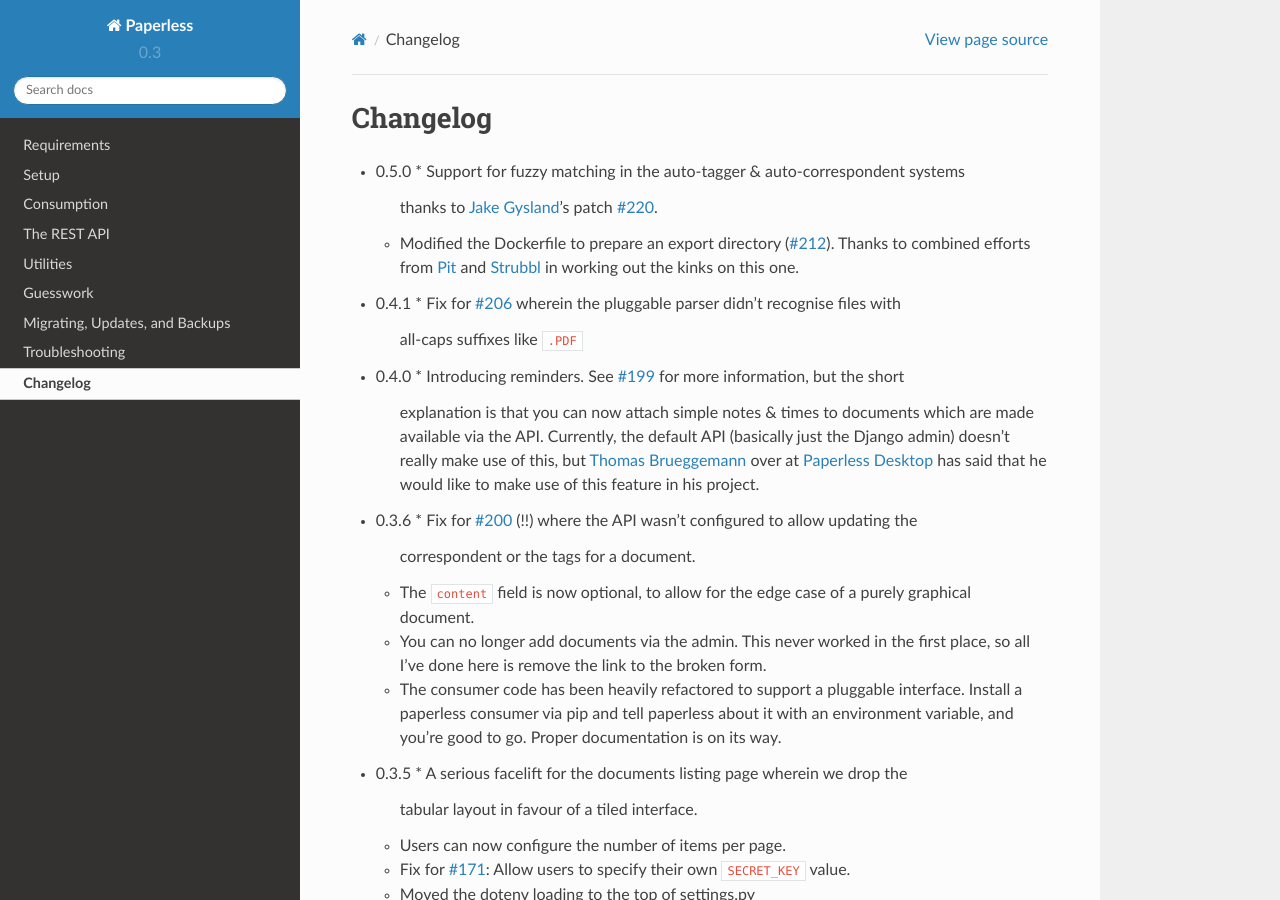
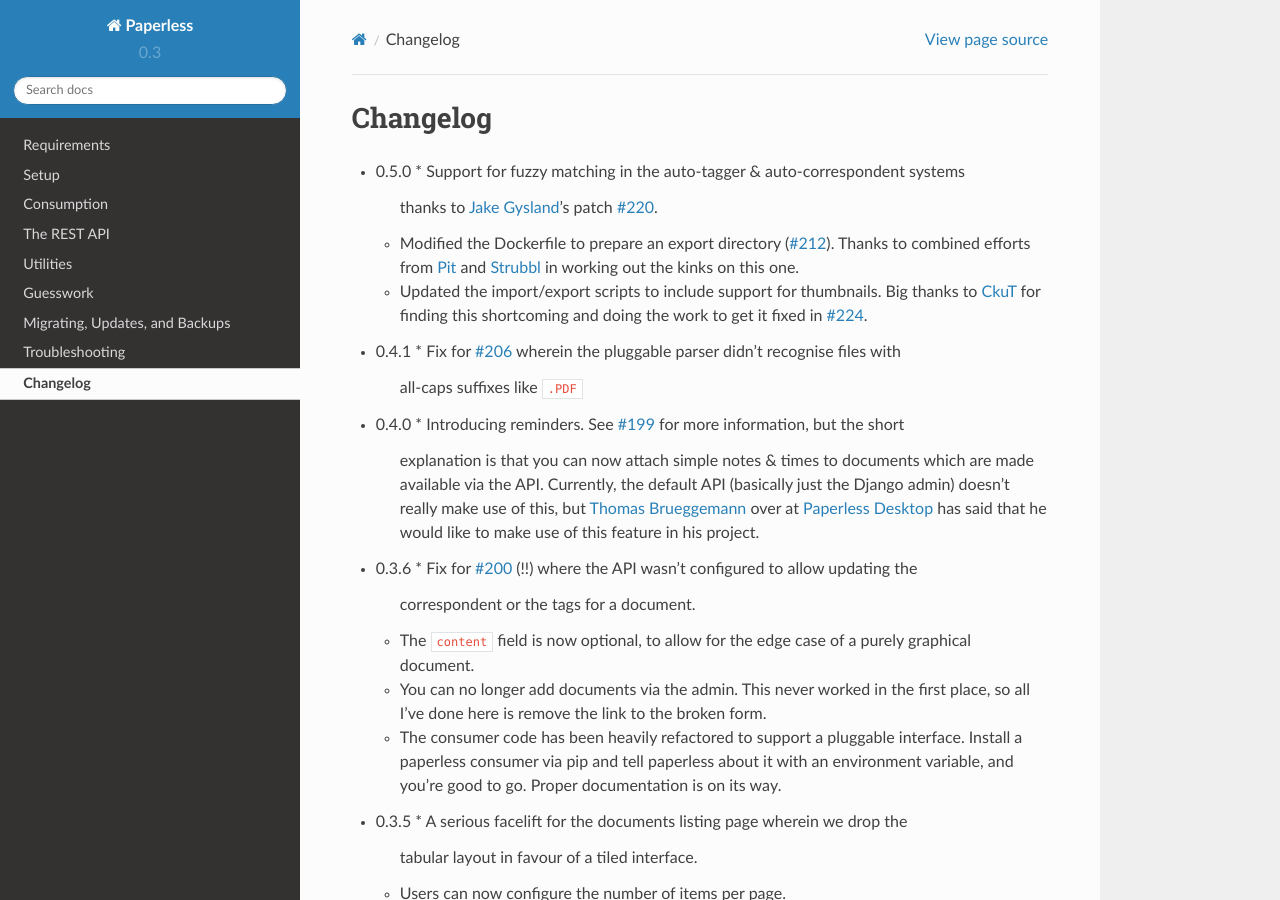
Before and after one commit to repoRangee/Large-scale, a Sphinx documentation site: the page built from docs/changelog.rst, in a window 1280 px wide and 900 px high. Built offline with Sphinx 7.4.7 and the Read the Docs theme 2.0.0, drawn with Linux system fonts in a browser that asks for light colours; formulas are drawn with MathJax 3.

Commit message:
add: credit for ckut's import/export changes

```diff
--- a/docs/changelog.rst
+++ b/docs/changelog.rst
@@ -7,6 +7,9 @@ Changelog
   * Modified the Dockerfile to prepare an export directory (`#212`_).  Thanks
     to combined efforts from `Pit`_ and `Strubbl`_ in working out the kinks on
     this one.
+  * Updated the import/export scripts to include support for thumbnails.  Big
+    thanks to `CkuT`_ for finding this shortcoming and doing the work to get
+    it fixed in `#224`_.
 
 * 0.4.1
   * Fix for `#206`_ wherein the pluggable parser didn't recognise files with
@@ -195,6 +198,7 @@ Changelog
 .. _Thomas Brueggemann: https://github.com/thomasbrueggemann
 .. _Jake Gysland: https://github.com/jgysland
 .. _Strubbl: https://github.com/strubbl
+.. _CkuT: https://github.com/CkuT
 .. _Paperless Desktop: https://github.com/thomasbrueggemann/paperless-desktop
 
 .. _#20: https://github.com/danielquinn/paperless/issues/20
@@ -227,3 +231,4 @@ Changelog
 .. _#206: https://github.com/danielquinn/paperless/issues/206
 .. _#212: https://github.com/danielquinn/paperless/pull/212
 .. _#220: https://github.com/danielquinn/paperless/pull/220
+.. _#224: https://github.com/danielquinn/paperless/pull/224
```
